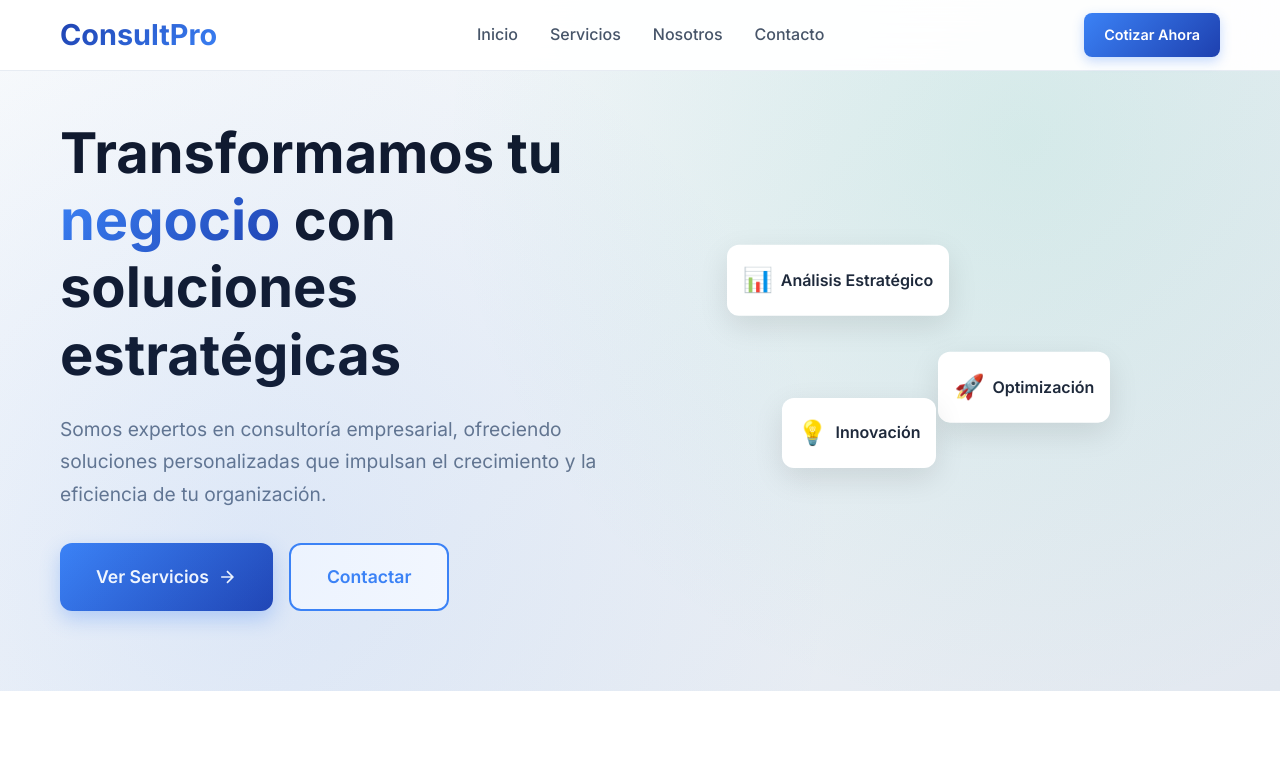
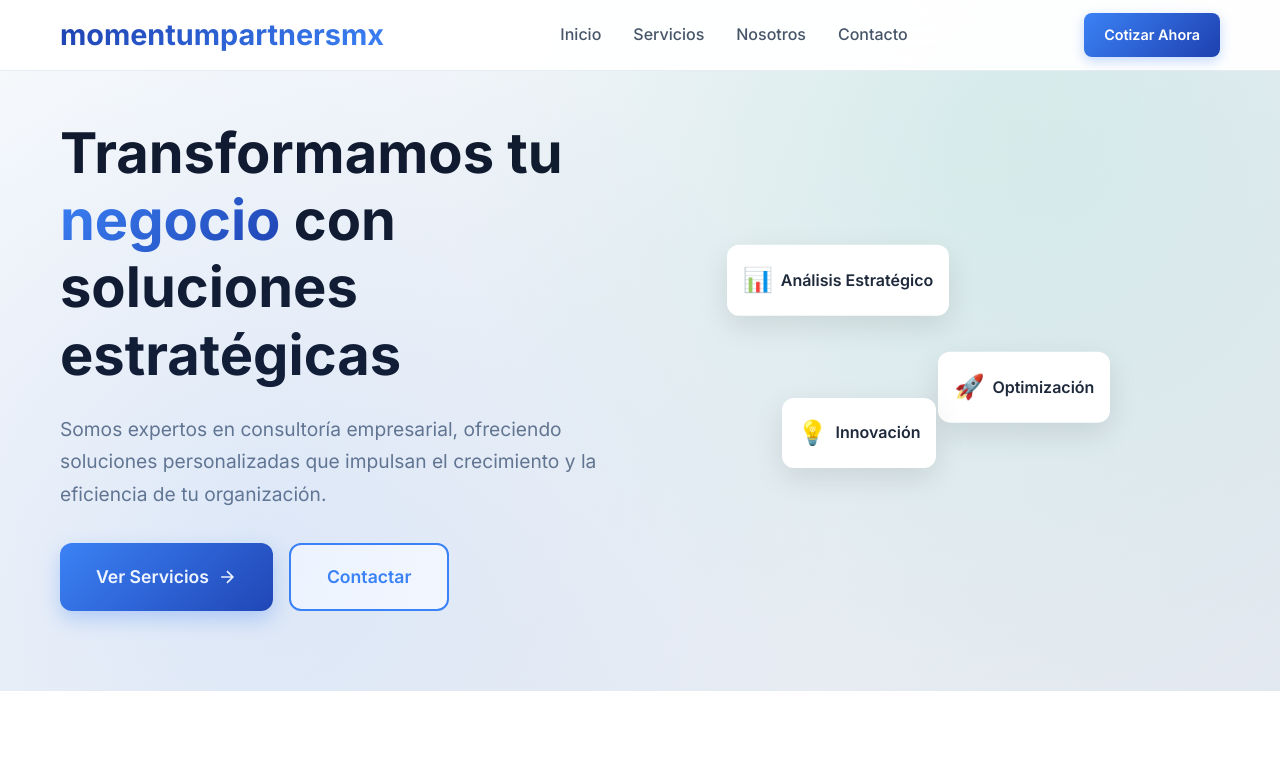
Before and after one commit to rodrigonx98/Momentum-Partners-MX, a website: page index.html in a window 1280 px wide. Shown: the top 768 px of the page. Drawn offline with Linux system fonts and the light colour scheme.

Commit message:
actualizacion

```diff
--- a/index.html
+++ b/index.html
@@ -16,7 +16,7 @@
         <nav class="nav">
             <div class="nav-container">
                 <div class="nav-logo">
-                    <h2>ConsultPro</h2>
+                    <h2>momentumpartnersmx</h2>
                 </div>
                 <ul class="nav-menu">
                     <li><a href="#inicio">Inicio</a></li>
@@ -220,7 +220,7 @@
                         <div class="contact-icon">📧</div>
                         <div class="contact-details">
                             <h3>Email</h3>
-                            <p>info@consultpro.com</p>
+                            <p>info@momentumpartnersmx.com</p>
                         </div>
                     </div>
 
@@ -250,7 +250,7 @@
         <div class="container">
             <div class="footer-content">
                 <div class="footer-section">
-                    <h3>ConsultPro</h3>
+                    <h3>momentumpartnersmx</h3>
                     <p>Transformando negocios con soluciones estratégicas innovadoras.</p>
                 </div>
                 <div class="footer-section">
@@ -265,13 +265,13 @@
                     <h4>Contacto</h4>
                     <ul>
                         <li>449 461 2011</li>
-                        <li>info@consultpro.com</li>
+                        <li>info@momentumpartnersmx.com</li>
                         <li>Aguascalientes, MX</li>
                     </ul>
                 </div>
             </div>
             <div class="footer-bottom">
-                <p>&copy; 2024 ConsultPro. Todos los derechos reservados.</p>
+                <p>&copy; 2024 momentumpartnersmx. Todos los derechos reservados.</p>
             </div>
         </div>
     </footer>
```
Also changed, not shown: cotizacion.html (+2 -2 lines), README.md.
